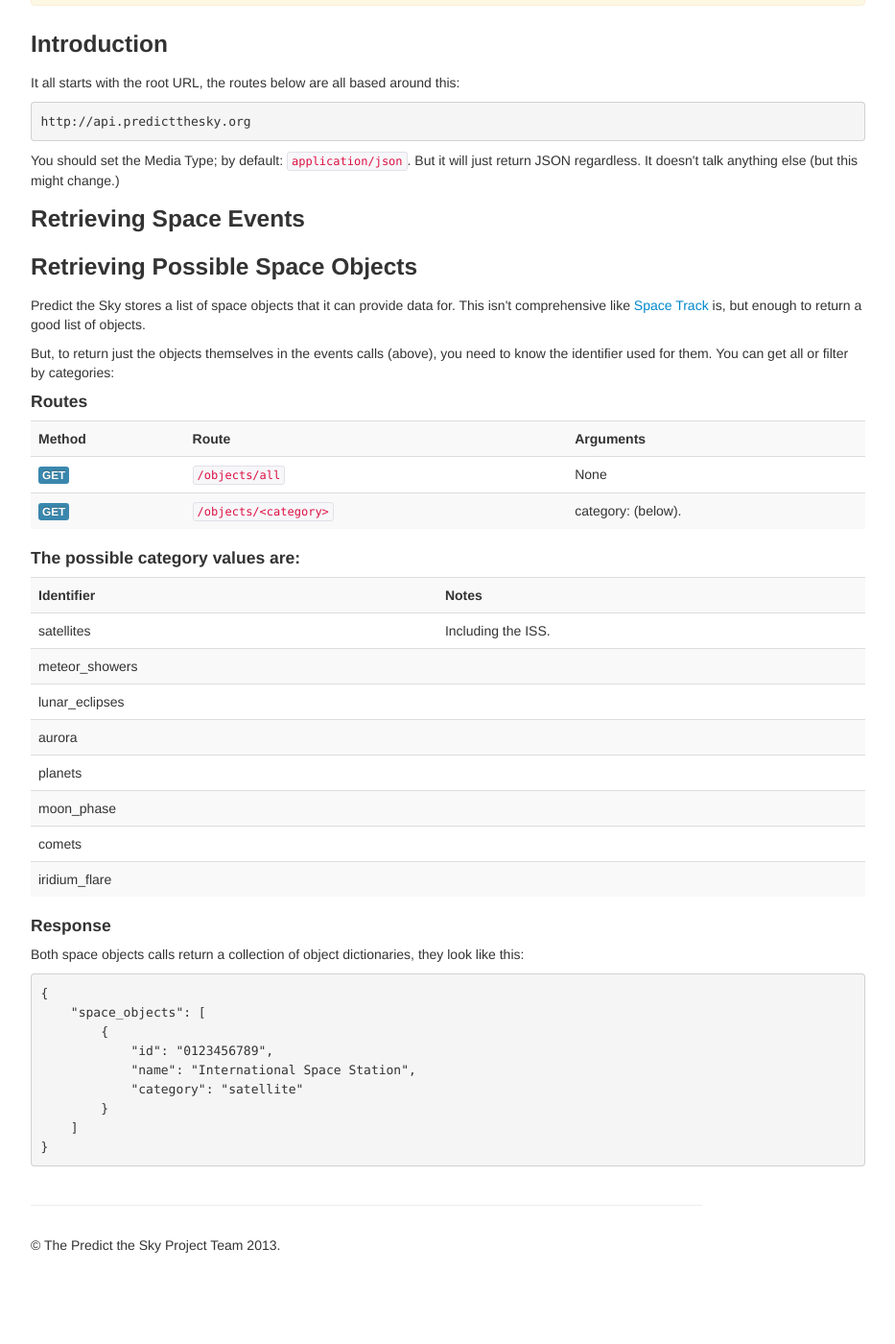
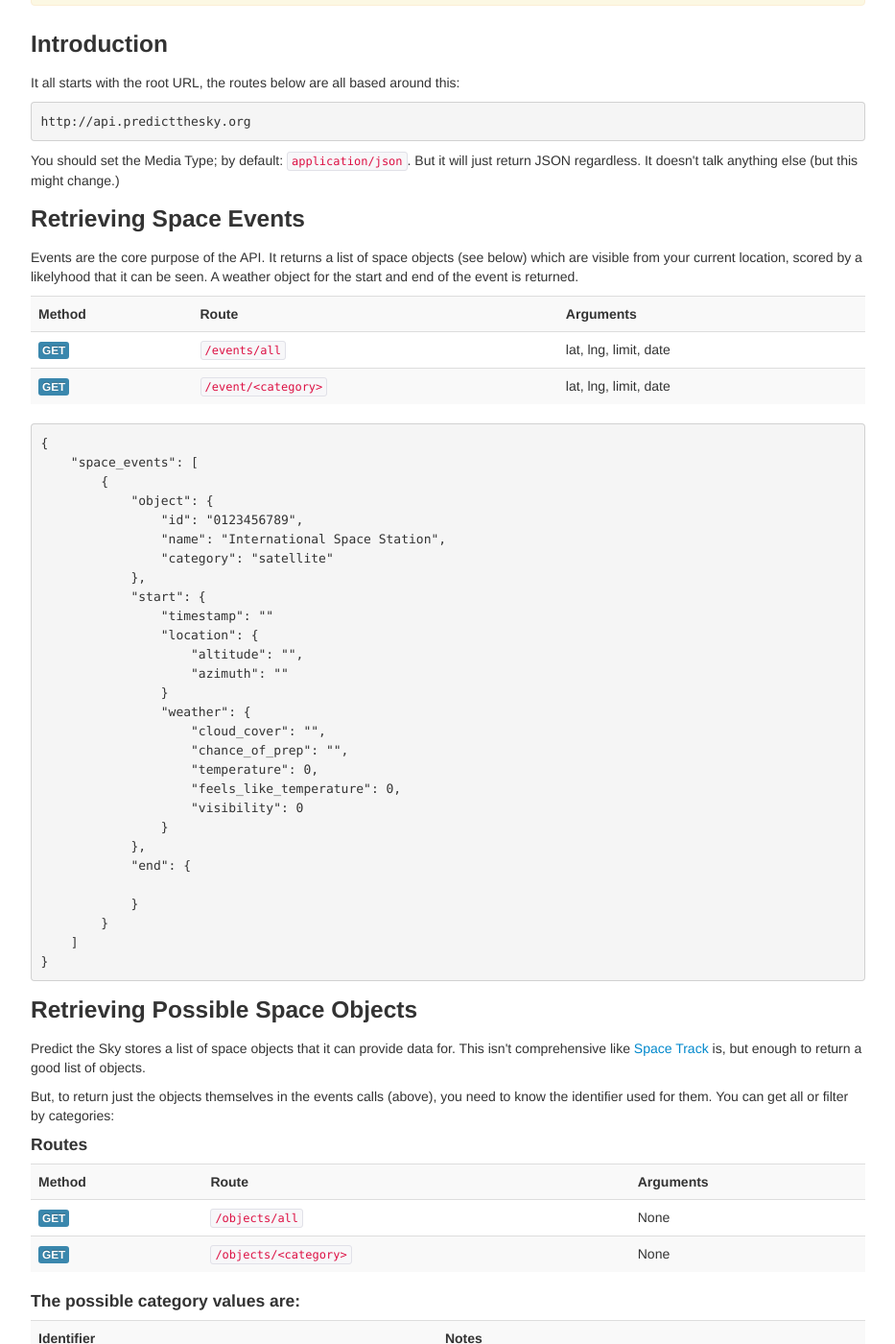
Before and after one commit to PredictTheSky/predictthesky.github.io, a Jekyll site: the page built from developers.html, in a window 1280 px wide and 1400 px high, scrolled down 196 px. Shown: the whole window at 96% size, without its empty margins (258-1191 px from the left). Built offline with Jekyll 4.4.1, drawn with Linux system fonts in a browser that asks for light colours; nearby versions of some CDN libraries; library files that are not in the unit come from our copies; Markdown is read by kramdown in place of the engine named in the settings; before the commit the page ends 1553 px from its top, so only the background shows below that.

Commit message:
Adds example response and introduction for the /events/all call.

```diff
--- a/developers.html
+++ b/developers.html
@@ -23,6 +23,62 @@ title: Developers
     this might change.)</p>
 
     <h3>Retrieving Space Events</h3>
+
+    <p>Events are the core purpose of the API. It returns a list of space objects
+       (see below) which are visible from your current location, scored by a
+       likelyhood that it can be seen. A weather object for the start and end of the
+       event is returned.</p>
+
+    <div class="">
+    <table class="table table-striped">
+      <tr>
+        <th>Method</th>
+        <th>Route</th>
+        <th>Arguments</th>
+      </tr>
+      <tr>
+        <td><span class="label label-info">GET</span></td>
+        <td><code>/events/all</code></td>
+        <td>lat, lng, limit, date</td>
+      </tr>
+      <tr>
+        <td><span class="label label-info">GET</span></td>
+        <td><code>/event/&lt;category&gt;</code></td>
+        <td>lat, lng, limit, date</td>
+      </tr>
+    </table>
+    </div>
+
+    <div class="">
+      <pre>{
+    "space_events": [
+        {
+            "object": {
+                "id": "0123456789",
+                "name": "International Space Station",
+                "category": "satellite"
+            },
+            "start": {
+                "timestamp": ""
+                "location": {
+                    "altitude": "",
+                    "azimuth": ""
+                }
+                "weather": {
+                    "cloud_cover": "",
+                    "chance_of_prep": "",
+                    "temperature": 0,
+                    "feels_like_temperature": 0,
+                    "visibility": 0
+                }
+            },
+            "end": {
+
+            }
+        }
+    ]
+}</pre>
+    </div>
 
     <h3>Retrieving Possible Space Objects</h3>
 
@@ -51,7 +107,7 @@ title: Developers
       <tr>
         <td><span class="label label-info">GET</span></td>
         <td><code>/objects/&lt;category&gt;</code></td>
-        <td>category: (below).</td>
+        <td>None</td>
       </tr>
     </table>
     </div>
```
